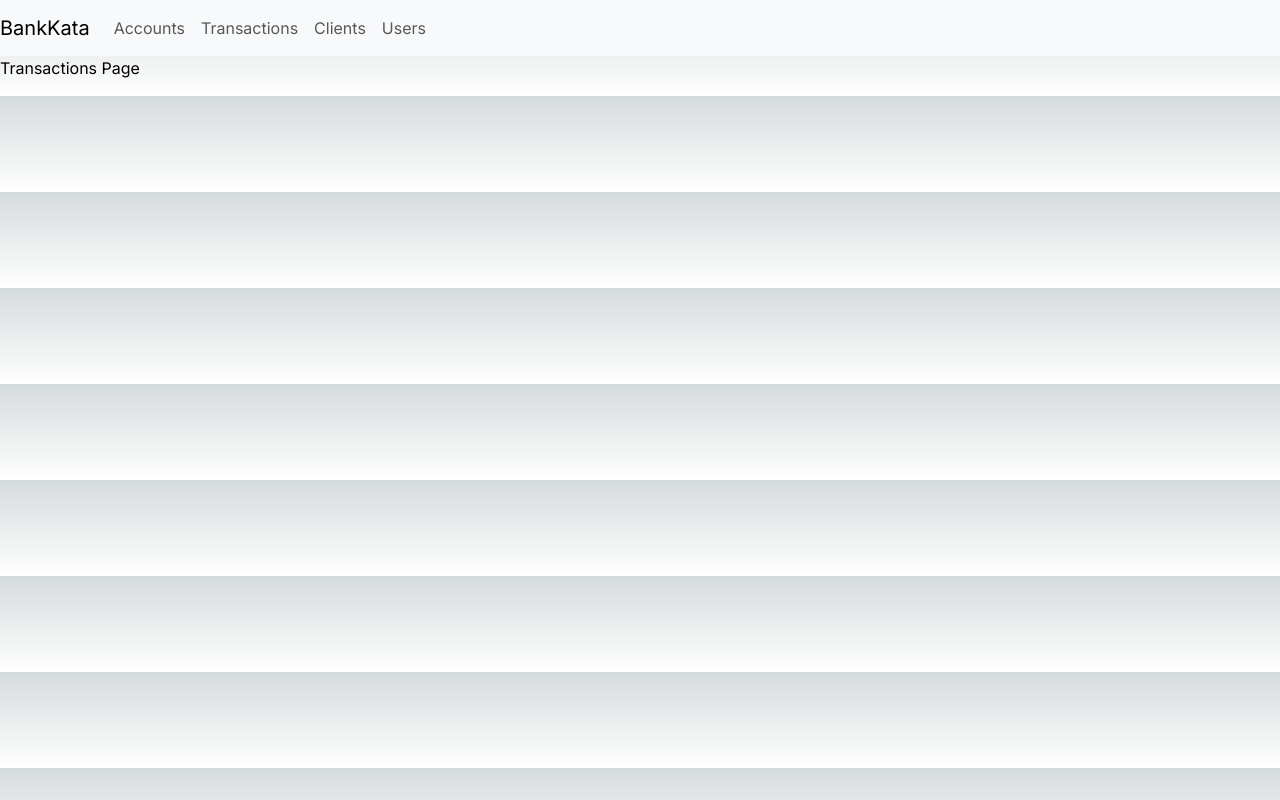
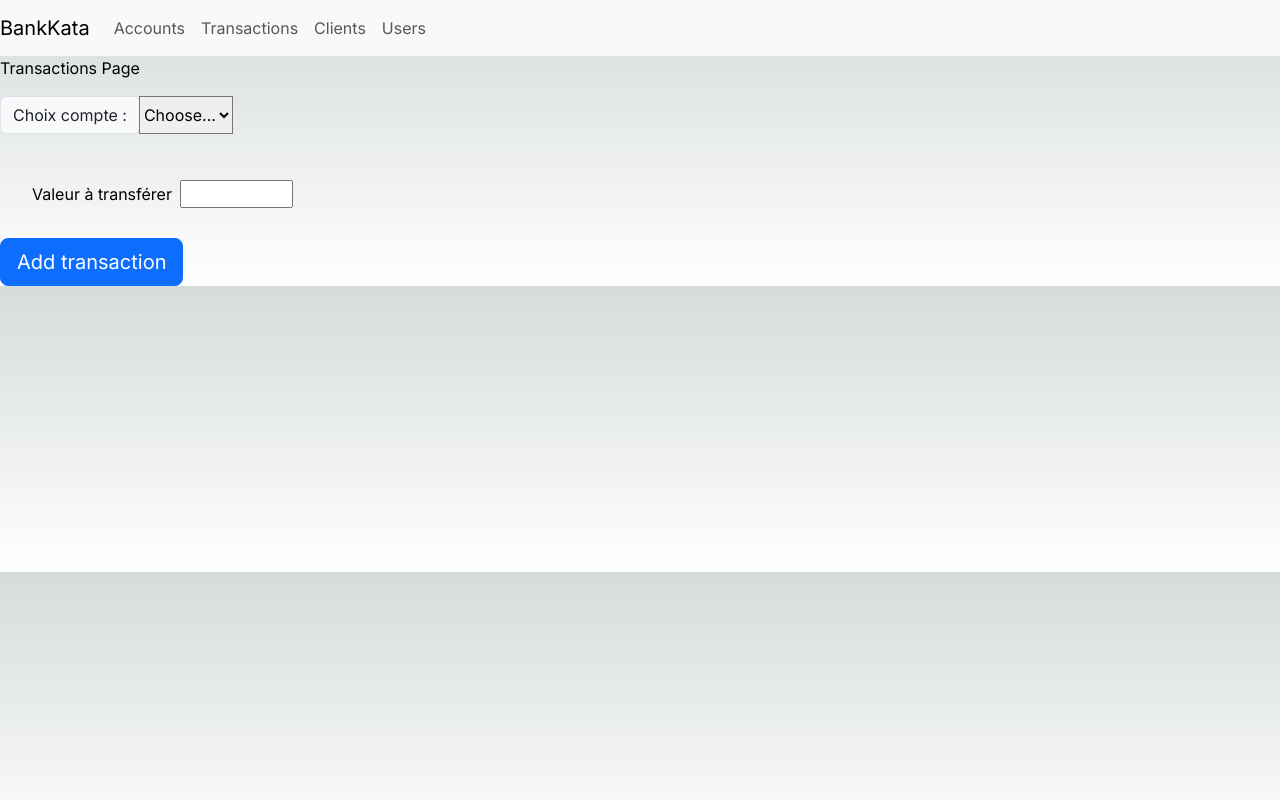
Before and after one commit to darkusagi99/bankkatafront, a Next.js app: page /transactions in a window 1280 px wide. Built offline with nearby package versions, Linux system fonts and the light colour scheme.

Commit message:
Add transaction base page

```diff
--- /dev/null
+++ b/app/components/CustomButton.tsx
@@ -0,0 +1,10 @@
+
+function CustomButton (props) {
+    return(
+        <>
+            <button type="button" className="btn btn-primary btn-lg">{props.label}</button>
+        </>
+    );
+};
+
+export default CustomButton;
--- /dev/null
+++ b/app/components/NumberPicker.tsx
@@ -0,0 +1,14 @@
+
+function NumberPicker(props) {
+
+    return (
+        <>
+            <div className="p-4">
+                <label className="p-2" htmlFor="quantity">{props.label}</label>
+                <input type="number" id="quantity" name="quantity" min={props.min} max={props.max} />
+            </div>
+        </>
+    );
+};
+
+export default NumberPicker;
--- /dev/null
+++ b/app/components/accountUi/AccountSelector.tsx
@@ -0,0 +1,22 @@
+
+const AccountSelector = () => {
+
+    return (
+        <>
+            <div className="input-group mb-3">
+                <div className="input-group-prepend">
+                    <label className="input-group-text" htmlFor="inputAccountSelect">Choix compte : </label>
+                </div>
+                <select className="custom-select" id="inputAccountSelect">
+                    <option selected>Choose...</option>
+                    <option value="1">One</option>
+                    <option value="2">Two</option>
+                    <option value="3">Three</option>
+                </select>
+            </div>
+        </>
+    );
+
+};
+
+export default AccountSelector;
--- a/app/transactions/page.tsx
+++ b/app/transactions/page.tsx
@@ -1,3 +1,12 @@
+import AccountSelector from "../components/accountUi/AccountSelector";
+import CustomButton from "../components/CustomButton";
+import NumberPicker from "../components/NumberPicker";
+
 export default function Transactions() {
-    return <p>Transactions Page</p>;
+    return <>
+        <p>Transactions Page</p>
+        <AccountSelector />
+        <NumberPicker label="Valeur à transférer" min="-10000" max="10000"/>
+        <CustomButton label="Add transaction"/>
+    </>;
 }
```
